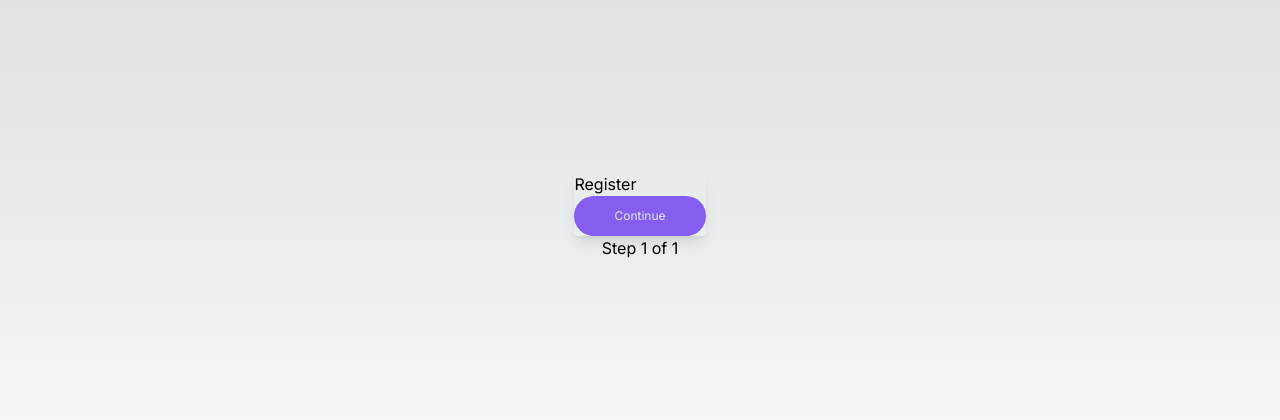
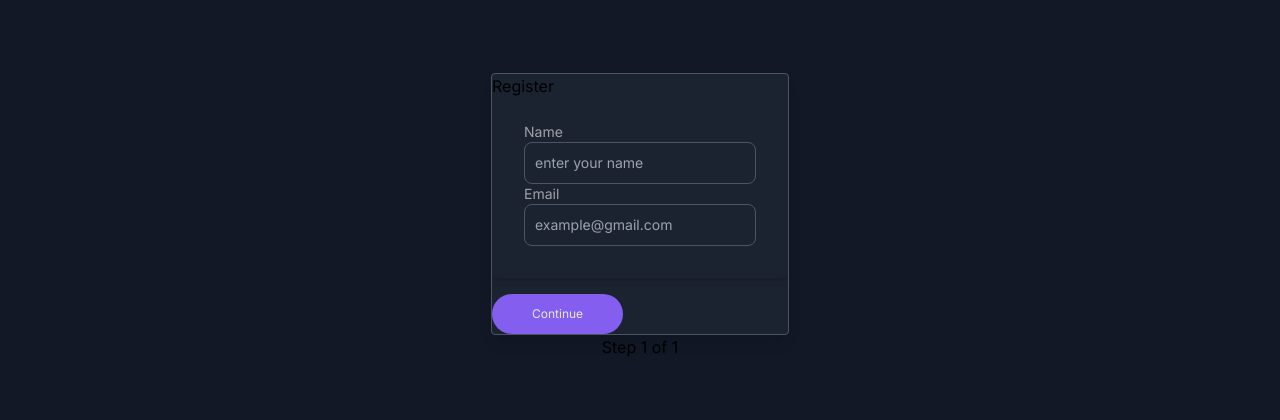
Before and after one commit to carmtsang/multi-step_form, a Next.js app: page / in a window 1280 px wide. Shown: the part 184-604 px from the top of the page. Built offline with nearby package versions, Linux system fonts and the light colour scheme.

Commit message:
add input fields

```diff
--- a/app/components/Form.js
+++ b/app/components/Form.js
@@ -1,5 +1,30 @@
 export default function Form() {
   return (
-    <form className="bg-white shadow-md rounded px-8 pt-6 pb-8 mb-4"></form>
+    <form className="shadow-md rounded px-8 pt-6 pb-8 mb-4">
+      <div>
+        <label for="name" className="block text-sm text-tan">
+          Name
+        </label>
+        <input
+          type="text"
+          id="name"
+          className="bg-transparent border border-gray-light text-gray text-sm rounded-lg focus:ring-purple-dark focus:border-purple-dark block w-full p-2.5"
+          placeholder="enter your name"
+          required
+        />
+      </div>
+      <div>
+        <label for="email" className="block text-sm text-tan">
+          Email
+        </label>
+        <input
+          type="text"
+          id="email"
+          className="bg-transparent border border-gray-light text-gray text-sm rounded-lg focus:ring-purple-dark focus:border-purple-dark block w-full p-2.5"
+          placeholder="example@gmail.com"
+          required
+        />
+      </div>
+    </form>
   );
 }
--- a/app/components/card.js
+++ b/app/components/card.js
@@ -1,9 +1,11 @@
 import Button from "./Button";
+import Form from "./Form";
 
 export default function Card({ title, buttonText }) {
   return (
-    <div className="max-w-sm rounded overflow-hidden shadow-lg">
+    <div className="bg-gray-dark/70 border border-gray-light max-w-sm rounded overflow-hidden shadow-lg">
       <h1>{title}</h1>
+      <Form />
       <Button buttonText={buttonText} />
     </div>
   );
--- a/app/globals.css
+++ b/app/globals.css
@@ -18,10 +18,5 @@
 
 body {
   color: rgb(var(--foreground-rgb));
-  background: linear-gradient(
-      to bottom,
-      transparent,
-      rgb(var(--background-end-rgb))
-    )
-    rgb(var(--background-start-rgb));
+  background: #121826;
 }
--- a/tailwind.config.js
+++ b/tailwind.config.js
@@ -17,11 +17,6 @@ module.exports = {
         gray: "#394150",
         "gray-light": "#4D5562",
       },
-      // backgroundImage: {
-      //   'gradient-radial': 'radial-gradient(var(--tw-gradient-stops))',
-      //   'gradient-conic':
-      //     'conic-gradient(from 180deg at 50% 50%, var(--tw-gradient-stops))',
-      // },
     },
   },
   plugins: [],
```
